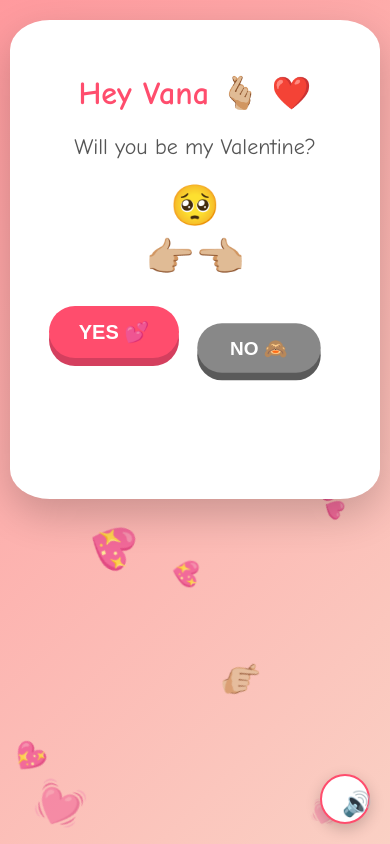
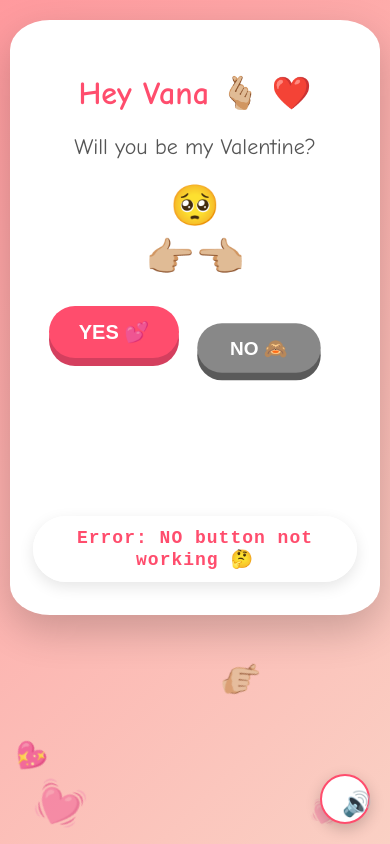
Before and after one commit to warren4real/TO-MY-FOREVER-VALENTINE, a plain HTML site: page index.html in a window 390 px wide. Both pictures are taken after a click on the button "NO 🙈". Drawn offline with Linux system fonts and the light colour scheme.

Commit message:
Update index.html

```diff
--- a/index.html
+++ b/index.html
@@ -154,6 +154,32 @@
     #no:hover {
         background: #a0a0a0;
         box-shadow: 0 6px 0 #5a5a5a;
+    }
+
+    /* NO BUTTON MESSAGE - ERROR THEME */
+    .no-message {
+        margin-top: 60px;
+        font-size: 22px;
+        color: #ff4d6d;
+        font-weight: bold;
+        text-shadow: 1px 1px 0 rgba(255,255,255,0.8);
+        animation: fadeIn 0.3s ease;
+        min-height: 40px;
+        transition: all 0.3s ease;
+        background: rgba(255, 255, 255, 0.8);
+        padding: 12px 25px;
+        border-radius: 50px;
+        display: inline-block;
+        box-shadow: 0 5px 15px rgba(0,0,0,0.1);
+        border: 2px solid white;
+        backdrop-filter: blur(5px);
+        font-family: 'Courier New', monospace;
+        letter-spacing: 1px;
+    }
+
+    @keyframes fadeIn {
+        from { opacity: 0; transform: translateY(-10px); }
+        to { opacity: 1; transform: translateY(0); }
     }
 
     .celebrate {
@@ -455,6 +481,12 @@
             width: 40%;
         }
 
+        .no-message {
+            font-size: 18px;
+            padding: 10px 20px;
+            margin-top: 50px;
+        }
+
         .celebration-content {
             padding: 30px 20px;
             border-radius: 50px / 30px;
@@ -599,6 +631,12 @@
             margin: 0;
         }
 
+        .no-message {
+            margin-top: 40px;
+            font-size: 18px;
+            padding: 8px 20px;
+        }
+
         .gif-container {
             width: 200px;
             height: 200px;
@@ -690,13 +728,16 @@
         <button id="yes">YES 💕</button>
         <button id="no">NO 🙈</button>
     </div>
+
+    <!-- NO BUTTON ERROR MESSAGE - EXACTLY AS REQUESTED -->
+    <div class="no-message" id="noMessage">Error: NO button not working 🤔</div>
 </div>
 
 <div class="celebrate" id="celebrate">
     <div class="celebration-content">
         <div class="fireworks">🎆 🎇 🎆</div>
-        <h1 id="celebration-title">SYSTEM CRASH: TOO MUCH JOY!!! 🤯❤️‍🔥❤️‍🔥</h1>
-        <p id="celebration-text">You = my favorite person forever!!! 👑🫰🏼</p>
+        <h1 id="celebration-title">WARREN + JEEVANA = 💞</h1>
+        <p id="celebration-text">My happiness meter just broke!!! 📊❤️</p>
 
         <!-- PERSONALIZED VANA ANIMATION -->
         <div class="personal-message">
@@ -722,7 +763,7 @@
         <div class="secret-note-container">
             <div class="secret-heart" id="secretHeart">💌</div>
             <div class="secret-message" id="secretMessage">
-                Vana, you're the best thing that's ever happened to me.
+                Hi babe, Thank you for accepting I apprecite you so much.
                 Every day with you is a Valentine's Day. I love you! 💕
             </div>
         </div>
@@ -735,6 +776,7 @@ const noBtn = document.getElementById("no");
 const yesBtn = document.getElementById("yes");
 const celebrate = document.getElementById("celebrate");
 const buttonsContainer = document.querySelector(".buttons");
+const noMessage = document.getElementById("noMessage");
 
 const gifFirst = document.getElementById("gif-first");
 const gifSecond = document.getElementById("gif-second");
@@ -850,6 +892,13 @@ function makeNoButtonRunAway() {
     } else if (escapeAttempts > 4) {
         noBtn.textContent = "NO 🙈";
     }
+
+    // ANIMATE THE ERROR MESSAGE
+    if (noMessage) {
+        noMessage.style.animation = 'none';
+        noMessage.offsetHeight; // Trigger reflow
+        noMessage.style.animation = 'fadeIn 0.3s ease';
+    }
 }
 
 // Touch events for mobile
@@ -942,6 +991,9 @@ window.addEventListener('popstate', function() {
     celebrate.style.display = "none";
     document.body.style.overflow = "auto";
 });
+
+// ========== REPLACE [YOUR NAME] ==========
+// Don't forget to replace [YOUR NAME] with your actual name!
 </script>
 
 </body>
```
